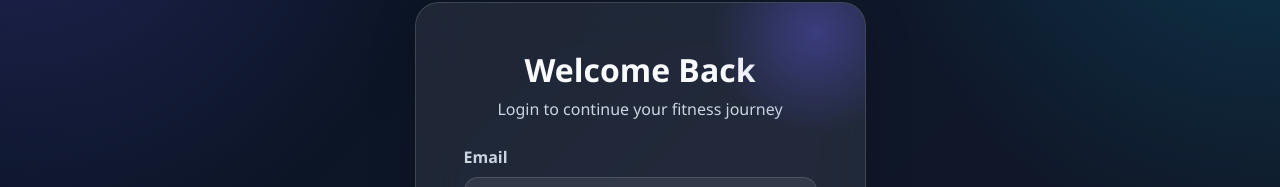
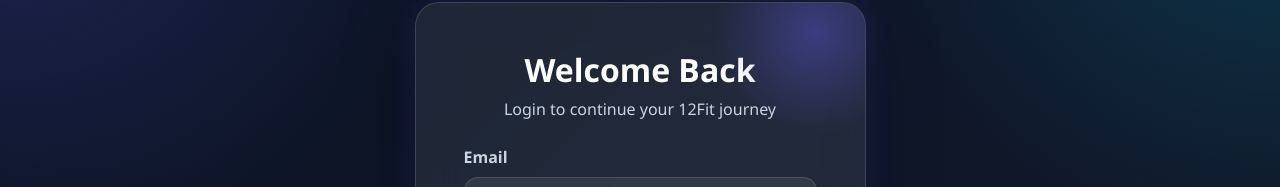
Before and after one commit to MohammadJamous/fit12-pro, a React (Create React App) app in the folder client/: page /login in a window 1280 px wide. Shown: the part 169-356 px from the top of the page. Built offline with nearby package versions, Linux system fonts and the light colour scheme; no server answers.

Commit message:
Update Login.js

```diff
--- a/client/src/pages/Login.js
+++ b/client/src/pages/Login.js
@@ -6,29 +6,16 @@
   const [email, setEmail] = useState("");
   const [password, setPassword] = useState("");
   const [errorMessage, setErrorMessage] = useState("");
-
   const navigate = useNavigate();
 
   const handleSubmit = async (e) => {
     e.preventDefault();
     setErrorMessage("");
 
-    if (!email || !password) {
-      setErrorMessage("Email and password are required");
-      return;
-    }
-
-    if (!email.includes("@")) {
-      setErrorMessage("Please enter a valid email");
-      return;
-    }
-
     try {
       const res = await loginUser({ email, password });
-
       localStorage.setItem("token", res.data.token);
       localStorage.setItem("user", JSON.stringify(res.data.user));
-
       navigate("/dashboard");
     } catch (error) {
       setErrorMessage(error.response?.data?.message || "Something went wrong");
@@ -38,19 +25,19 @@
   return (
     <section className="auth-section py-5">
       <div className="container">
-        <div className="row justify-content-center align-items-center min-vh-75">
+        <div className="row justify-content-center align-items-center">
           <div className="col-lg-5 col-md-7">
-            <div className="card auth-card shadow-lg border-0 rounded-4">
+            <div className="card auth-card border-0 rounded-4">
               <div className="card-body p-4 p-md-5">
                 <div className="text-center mb-4">
-                  <h2 className="fw-bold">Welcome Back</h2>
+                  <h2 className="fw-bold text-white">Welcome Back</h2>
                   <p className="text-muted mb-0">
-                    Login to continue your fitness journey
+                    Login to continue your 12Fit journey
                   </p>
                 </div>
 
                 {errorMessage && (
-                  <div className="alert alert-danger rounded-3">
+                  <div className="alert alert-danger rounded-4">
                     {errorMessage}
                   </div>
                 )}
@@ -84,7 +71,7 @@
                 </form>
 
                 <p className="text-center mt-4 mb-0 text-muted">
-                  Don't have an account? <Link to="/register">Register</Link>
+                  Don&apos;t have an account? <Link to="/register">Register</Link>
                 </p>
               </div>
             </div>
```
